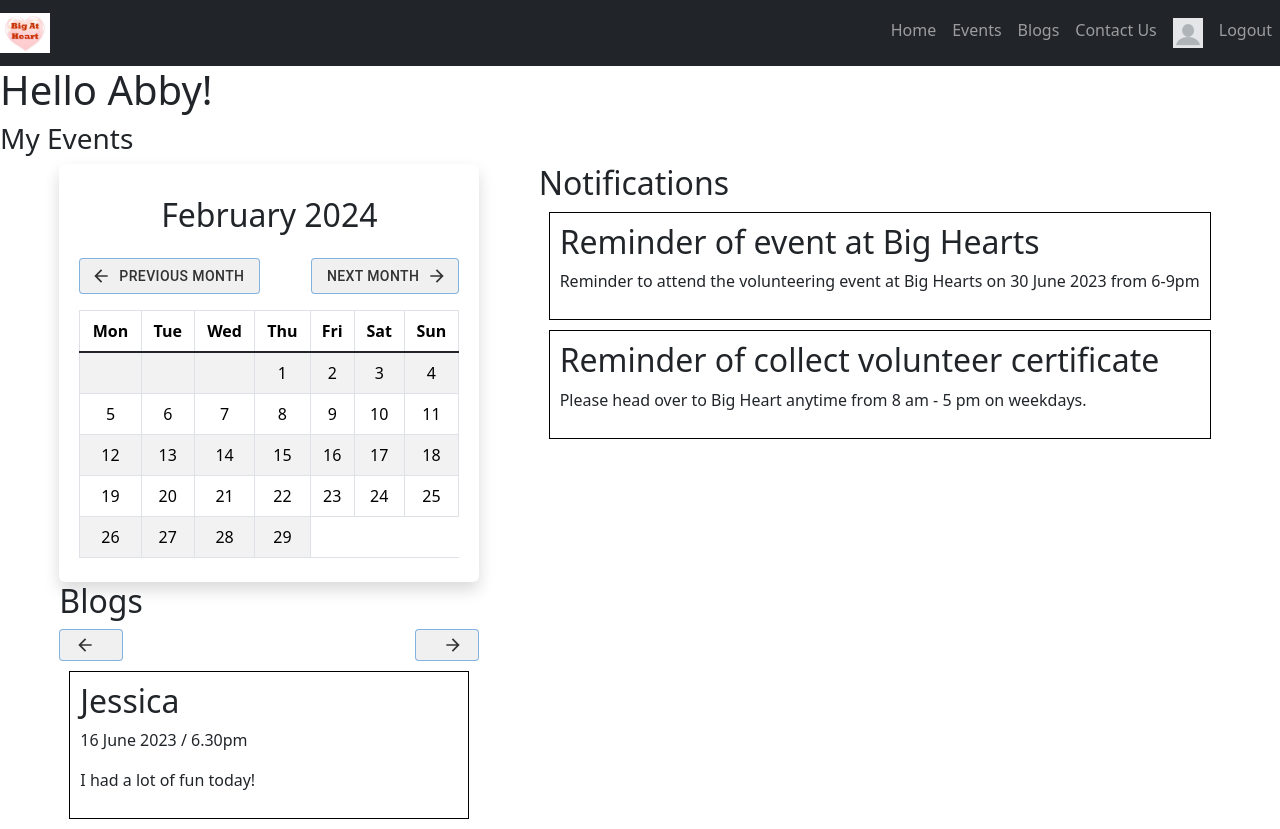
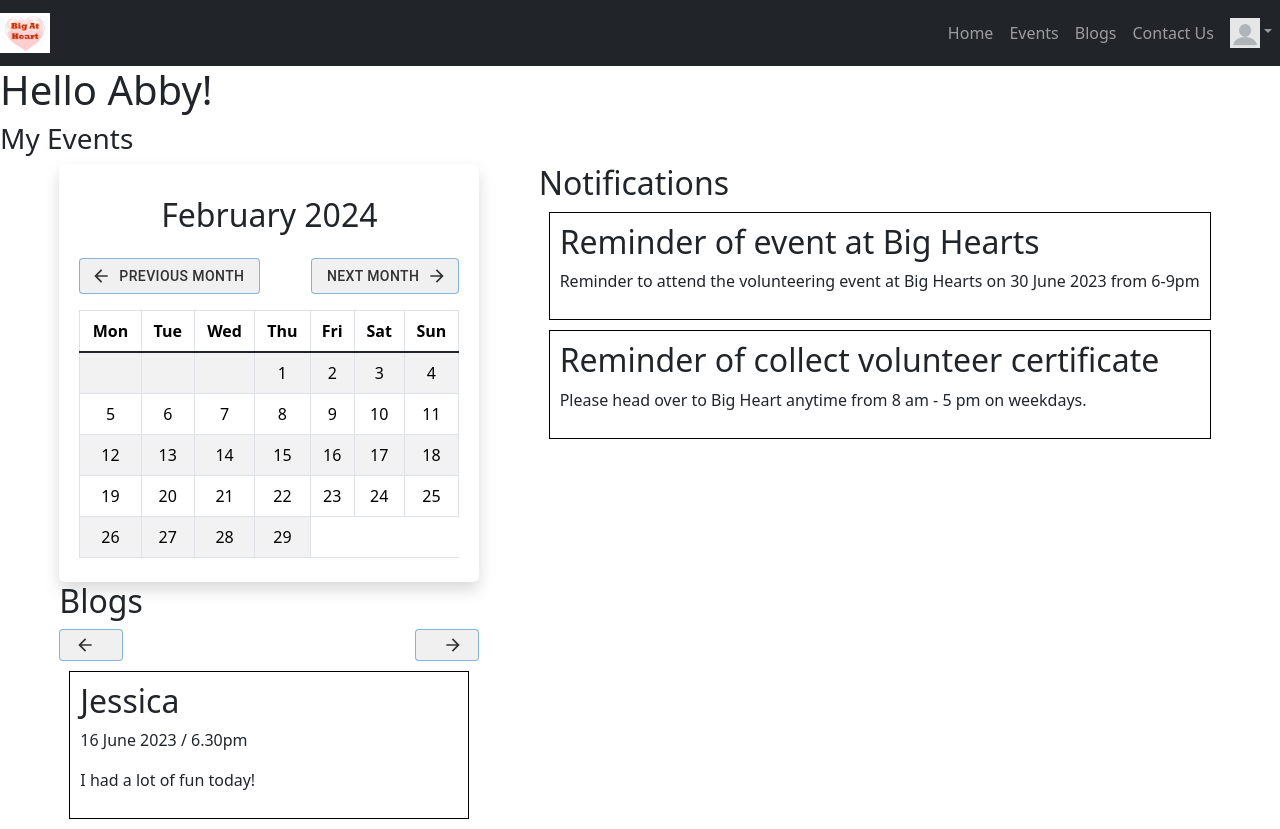
Before and after one commit to NicholasTanYY/volunteer_management_system, a React (Create React App) app: page /userHome in a window 1280 px wide. Built offline with nearby package versions, Linux system fonts and the light colour scheme.

Commit message:
Profile logo now has view profile and logout option

```diff
--- a/src/components/AdminNavigationBarComponent.tsx
+++ b/src/components/AdminNavigationBarComponent.tsx
@@ -1,7 +1,8 @@
 import React from 'react';
-import { Navbar, Nav } from 'react-bootstrap';
+import { Navbar, Nav, Dropdown } from 'react-bootstrap';
 import { Link } from 'react-router-dom';
 import bigAtHeartLogo from '../images/bigAtHeartLogo.jpeg';
+import pfpLogo from '../images/pfp.jpeg';
 
 const AdminNavigationbar: React.FC = () => {
   return (
@@ -15,9 +16,19 @@ const AdminNavigationbar: React.FC = () => {
           <Nav.Link as={Link} to="/adminHome">Home</Nav.Link>
           <Nav.Link as={Link} to="/adminEvents">New event</Nav.Link>
           <Nav.Link as={Link} to="/adminReports">Reports</Nav.Link>
-          <Nav.Link as={Link} to="/">Logout</Nav.Link>
         </Nav>
       </Navbar.Collapse>
+      <Nav className="ms-auto">
+        <Dropdown>
+          <Dropdown.Toggle as={Nav.Link}>
+            <img src={pfpLogo} alt="Image" style={{ width: 30, height: 30 }} />
+          </Dropdown.Toggle>
+
+            <Dropdown.Menu>
+            <Dropdown.Item as={Link} to="/">Logout</Dropdown.Item>
+          </Dropdown.Menu>
+        </Dropdown>
+      </Nav>
     </Navbar>
   );
 };
--- a/src/components/UserNavigationBarComponent.tsx
+++ b/src/components/UserNavigationBarComponent.tsx
@@ -1,12 +1,13 @@
 import React from 'react';
-import { Navbar, Nav } from 'react-bootstrap';
+import { Navbar, Nav, Dropdown } from 'react-bootstrap';
 import { Link } from 'react-router-dom';
 import bigAtHeartLogo from '../images/bigAtHeartLogo.jpeg';
 import pfpLogo from '../images/pfp.jpeg';
+import { Right } from 'react-bootstrap/lib/Media';
 
 const UserNavigationbar: React.FC = () => {
   return (
-    <Navbar expand="lg" bg="dark" variant="dark" className="flex-row flex-nowrap">
+    <Navbar expand="lg" bg="dark" variant="dark">
       <Navbar.Brand as={Link} to="/userHome">
         <img src={bigAtHeartLogo} alt="Image" style={{ width: 50, height: 40 }} />
       </Navbar.Brand>
@@ -17,12 +18,20 @@ const UserNavigationbar: React.FC = () => {
           <Nav.Link as={Link} to="/userEvents">Events</Nav.Link>
           <Nav.Link as={Link} to="/userBlogs">Blogs</Nav.Link>
           <Nav.Link as={Link} to="/userContactUs">Contact Us</Nav.Link>
-          <Nav.Link as={Link} to="/userProfile">
-            <img src={pfpLogo} alt="Image" style={{ width: 30, height: 30 }} />
-          </Nav.Link>
-          <Nav.Link as={Link} to="/">Logout</Nav.Link>
         </Nav>
       </Navbar.Collapse>
+      <Nav className="ms-auto">
+        <Dropdown>
+          <Dropdown.Toggle as={Nav.Link}>
+            <img src={pfpLogo} alt="Image" style={{ width: 30, height: 30 }} />
+          </Dropdown.Toggle>
+
+            <Dropdown.Menu>
+            <Dropdown.Item as={Link} to="/userProfile">Profile</Dropdown.Item>
+            <Dropdown.Item as={Link} to="/">Logout</Dropdown.Item>
+          </Dropdown.Menu>
+        </Dropdown>
+      </Nav>
     </Navbar>
   );
 };
```
